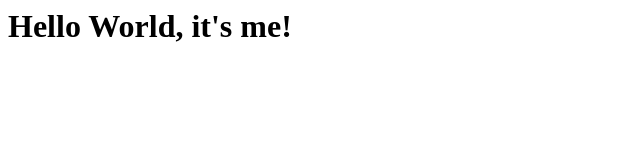
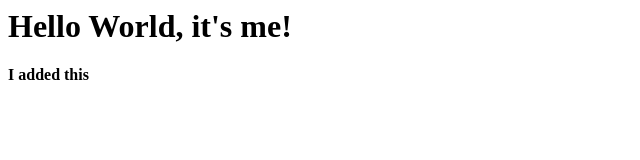
Before and after one commit to ab52/code-first-girls-spring-course, a plain HTML site: page index.html in a window 1280 px wide. Shown: the full height of the page, 0-640 px from the left. Drawn offline with Linux system fonts and the light colour scheme.

Commit message:
Update index.html

```diff
--- a/index.html
+++ b/index.html
@@ -1 +1,2 @@
 <h1>Hello World, it's me!</h1>
+<h4>I added this</h4>
```
